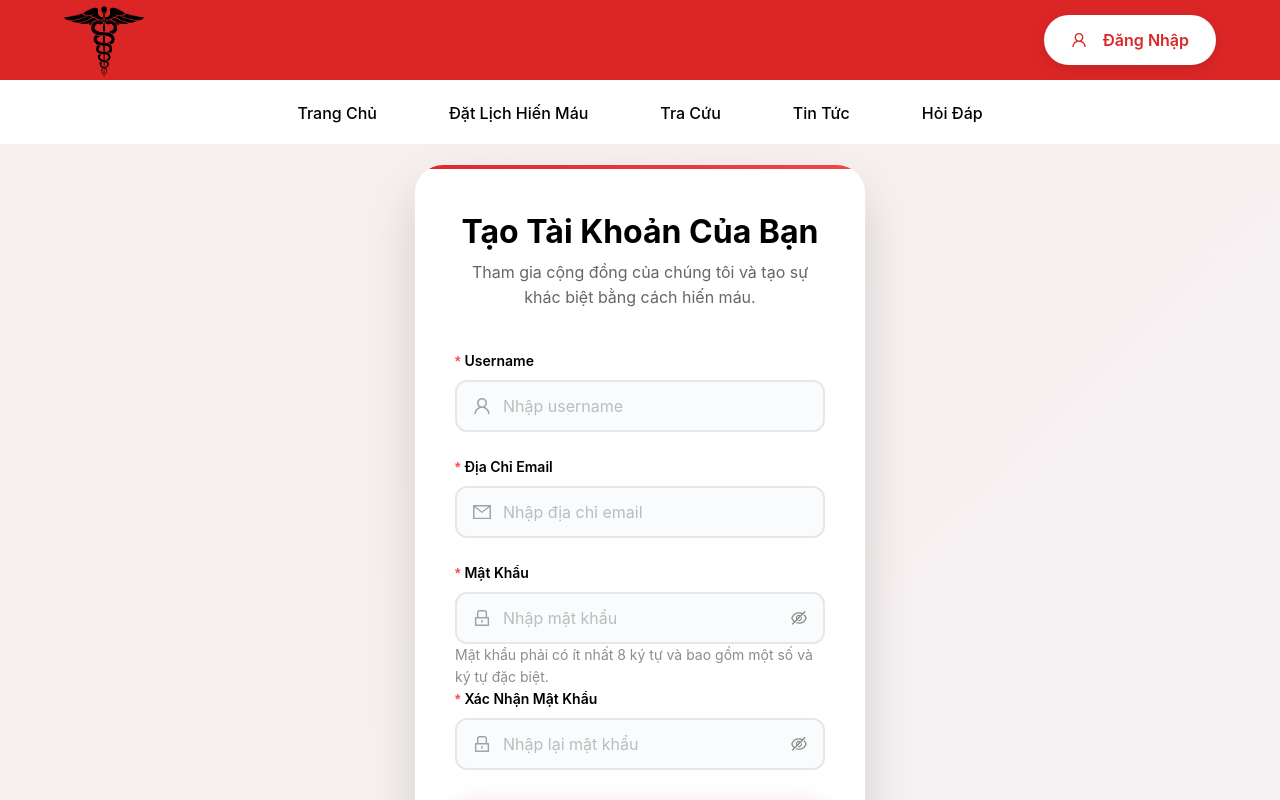
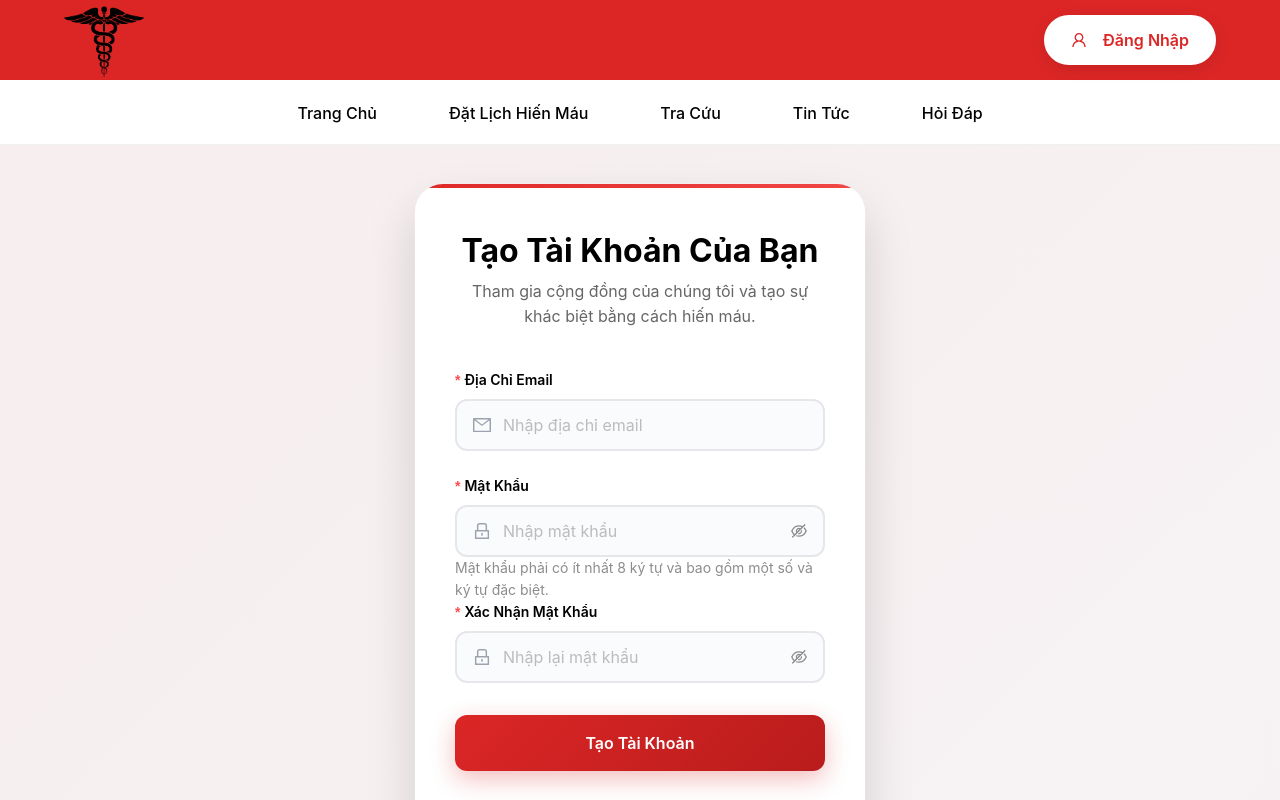
Before and after one commit to SWP301-Blood-Donation-Support-System/Front-End-React, a React (Create React App) app: page /register in a window 1280 px wide. Shown: the top 800 px of the page. Built offline with nearby package versions, Linux system fonts and the light colour scheme.

Commit message:
useername removed

```diff
--- a/src/api/User.js
+++ b/src/api/User.js
@@ -14,11 +14,17 @@ export const UserAPI = {
 
   register: async (username, email, password) => {
     try {
-      const response = await axios.post(`${BASE_URL}/api/User/register-donor`, {
-        username: username,
+      const payload = {
         email: email,
         passwordHash: password,
-      });
+      };
+
+      // Only include username if it's provided (for backward compatibility)
+      if (username) {
+        payload.username = username;
+      }
+
+      const response = await axios.post(`${BASE_URL}/api/User/register-donor`, payload);
       console.log("Registration response:", response);
       return response;
     } catch (error) {
--- a/src/pages/ProfilePage.js
+++ b/src/pages/ProfilePage.js
@@ -546,7 +546,8 @@ const ProfilePage = () => {
                   <div className="profile-header-info">                    <Title level={3} className="profile-name">
                     {user.FullName || user.name || 'Full Name'}
                   </Title>
-                    <Text className="profile-username">@{user.UserName || user.email?.split('@')[0] || 'username'}</Text>                    <div className="profile-tags">
+                    {/* Username display is hidden as it's no longer used */}
+                    <div className="profile-tags">
                       <Tag color="blue">
                         Nhóm máu: {getBloodTypeDisplay(user.BloodTypeID)}
                       </Tag>
@@ -777,11 +778,8 @@ const ProfilePage = () => {
                     </Text>
                   )}
                 </Descriptions.Item>
+                  {/* Username field is hidden as it's no longer used */}
                   <Descriptions.Item
-                    label={<span><UserOutlined /> Username</span>}
-                  >
-                    {user.Username || user.UserName || user.email?.split('@')[0] || 'Not specified'}
-                  </Descriptions.Item>                  <Descriptions.Item
                     label={<span><PhoneOutlined /> Số Điện Thoại</span>}
                   >
                     {!editMode ? (
--- a/src/pages/RegisterPage.js
+++ b/src/pages/RegisterPage.js
@@ -1,6 +1,6 @@
 import React, { useState, useEffect } from 'react';
 import { Layout, Card, Form, Input, Button, Typography, Divider, message } from 'antd';
-import { UserOutlined, LockOutlined, EyeInvisibleOutlined, EyeTwoTone, MailOutlined } from '@ant-design/icons';
+import { LockOutlined, EyeInvisibleOutlined, EyeTwoTone, MailOutlined } from '@ant-design/icons';
 import { Link, useNavigate } from 'react-router-dom';
 import Header from '../components/Header';
 import Navbar from '../components/Navbar';
@@ -22,8 +22,8 @@ const RegisterPage = () => {
     console.log('Register values:', values);
 
     try {
-      // Call the actual registration API
-      const response = await UserAPI.register(values.username, values.email, values.password);
+      // Call the actual registration API (without username)
+      const response = await UserAPI.register(null, values.email, values.password);
       console.log("response", response.data.result);
       if (response.status === 200 || response.status === 201) {
         message.success('Đăng ký thành công! Vui lòng đăng nhập để tiếp tục.');
@@ -39,7 +39,7 @@ const RegisterPage = () => {
       } else if (error.response && error.response.status === 400) {
         message.error('Thông tin đăng ký không hợp lệ. Vui lòng kiểm tra lại.');
       } else if (error.response && error.response.status === 409) {
-        message.error('Email hoặc username đã tồn tại. Vui lòng chọn email/username khác.');
+        message.error('Email đã tồn tại. Vui lòng chọn email khác.');
       } else {
         message.error('Đăng ký thất bại. Vui lòng thử lại sau.');
       }
@@ -72,28 +72,6 @@ const RegisterPage = () => {
             autoComplete="off"
             className="auth-form"
           >
-            <Form.Item
-              label="Username"
-              name="username"
-              rules={[
-                {
-                  required: true,
-                  message: 'Vui lòng nhập username!'
-                },
-                {
-                  min: 3,
-                  message: 'Username phải có ít nhất 3 ký tự!'
-                }
-              ]}
-            >
-              <Input
-                className="auth-input-affix-wrapper"
-                prefix={<UserOutlined />}
-                placeholder="Nhập username"
-                size="large"
-              />
-            </Form.Item>
-
             <Form.Item
               label="Địa Chỉ Email"
               name="email"
```
